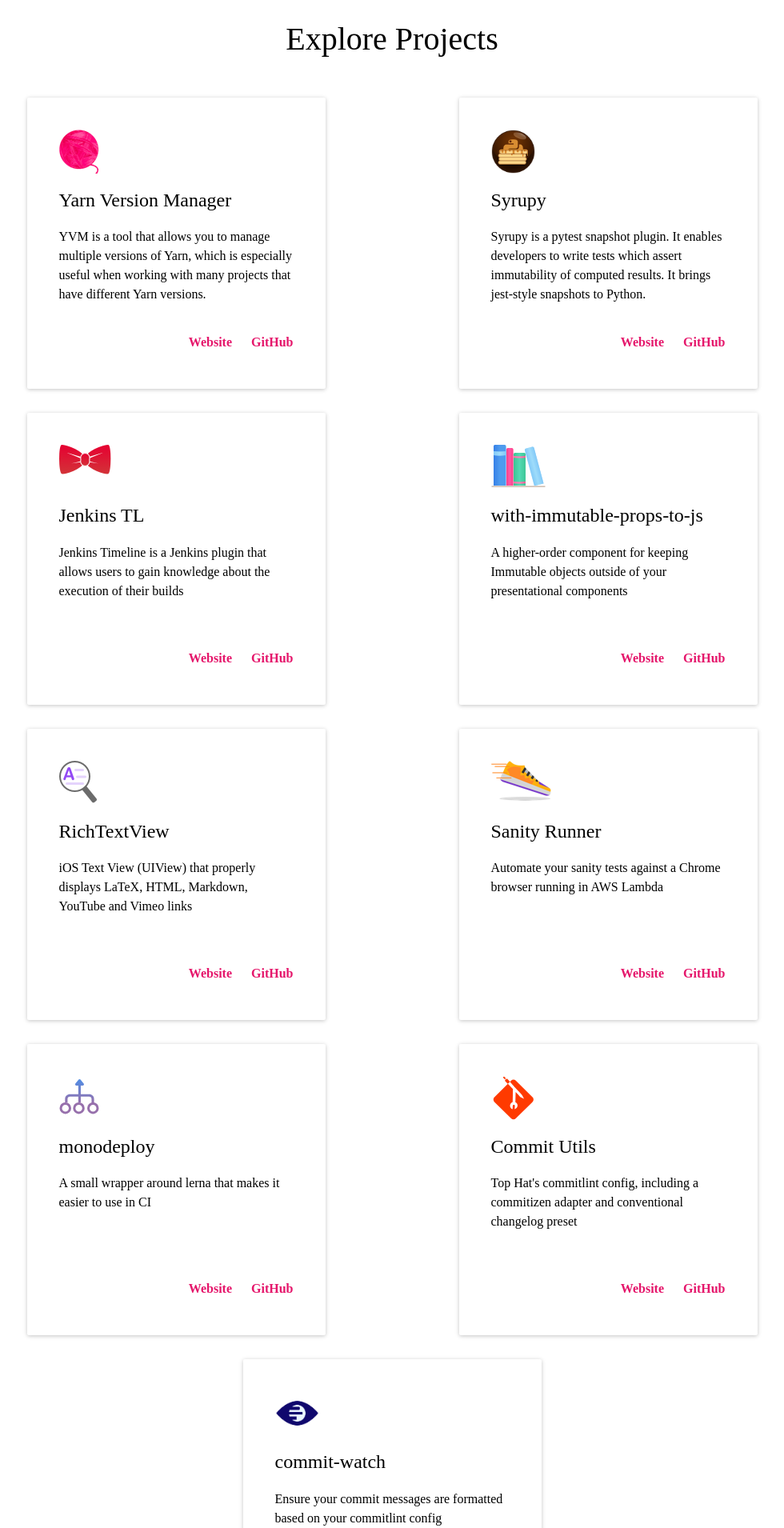
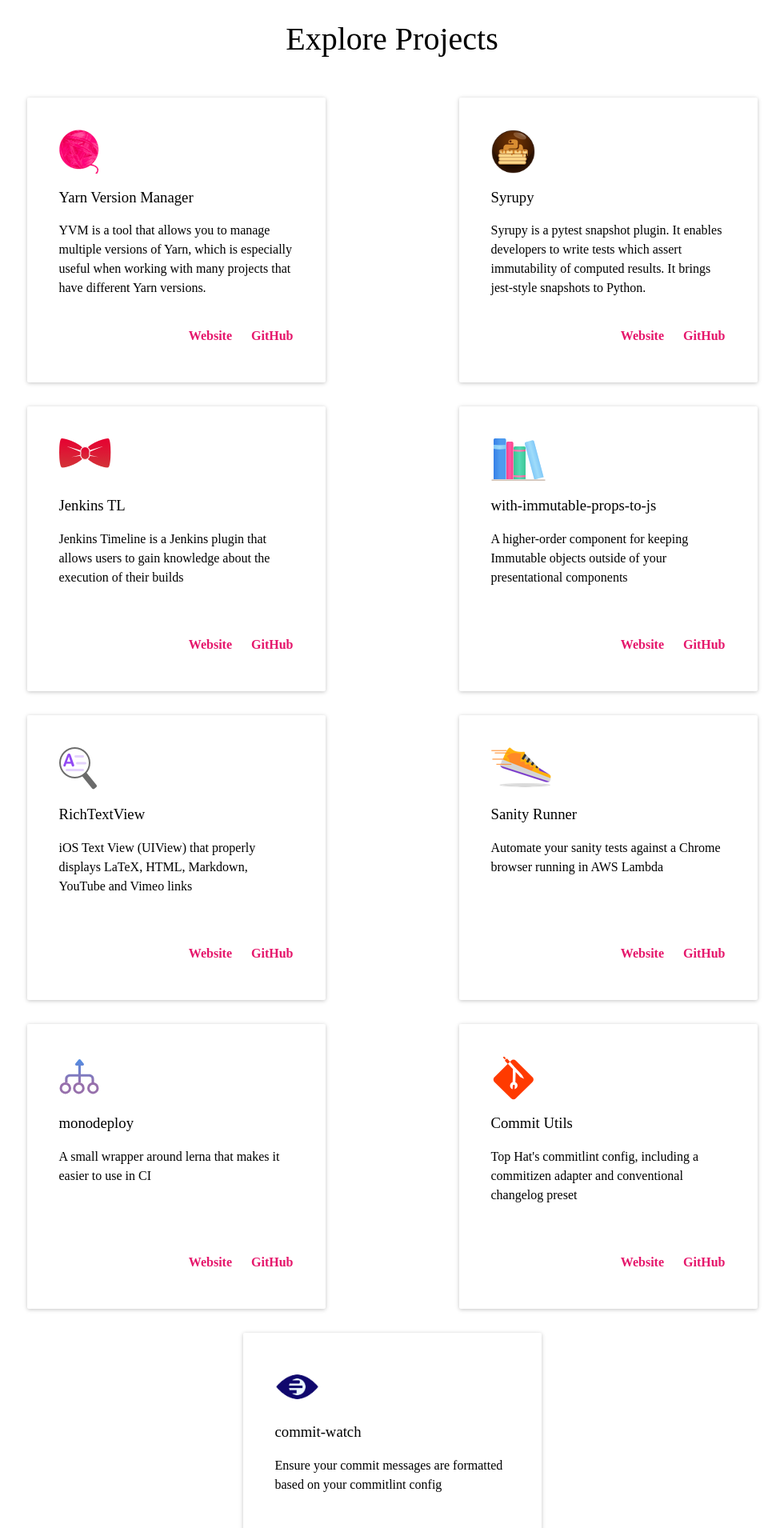
Before and after one commit to tophat/opensource.tophat.com, a Jekyll site: the page built from index.html, in a window 1280 px wide. Shown: the part 591-2501 px from the top of the page at 80% size, without its empty margins (150-1130 px from the left). Built offline with Jekyll 4.4.1, drawn with Linux system fonts in a browser that asks for light colours; nearby versions of some CDN libraries; some web fonts are replaced.

Commit message:
wip: use h3 styling on h2 header

```diff
--- a/static/css/styles.css
+++ b/static/css/styles.css
@@ -17,6 +17,16 @@
 h2 {
     font-weight: 500;
 }
+.project-title {
+    /* h3 styling */
+    display: block;
+    font-size: 1.17em;
+    margin-block-start: 1em;
+    margin-block-end: 1em;
+    margin-inline-start: 0px;
+    margin-inline-end: 0px;
+}
+
 p {
     font-family: 'October 3';
     font-weight: 300;
```
